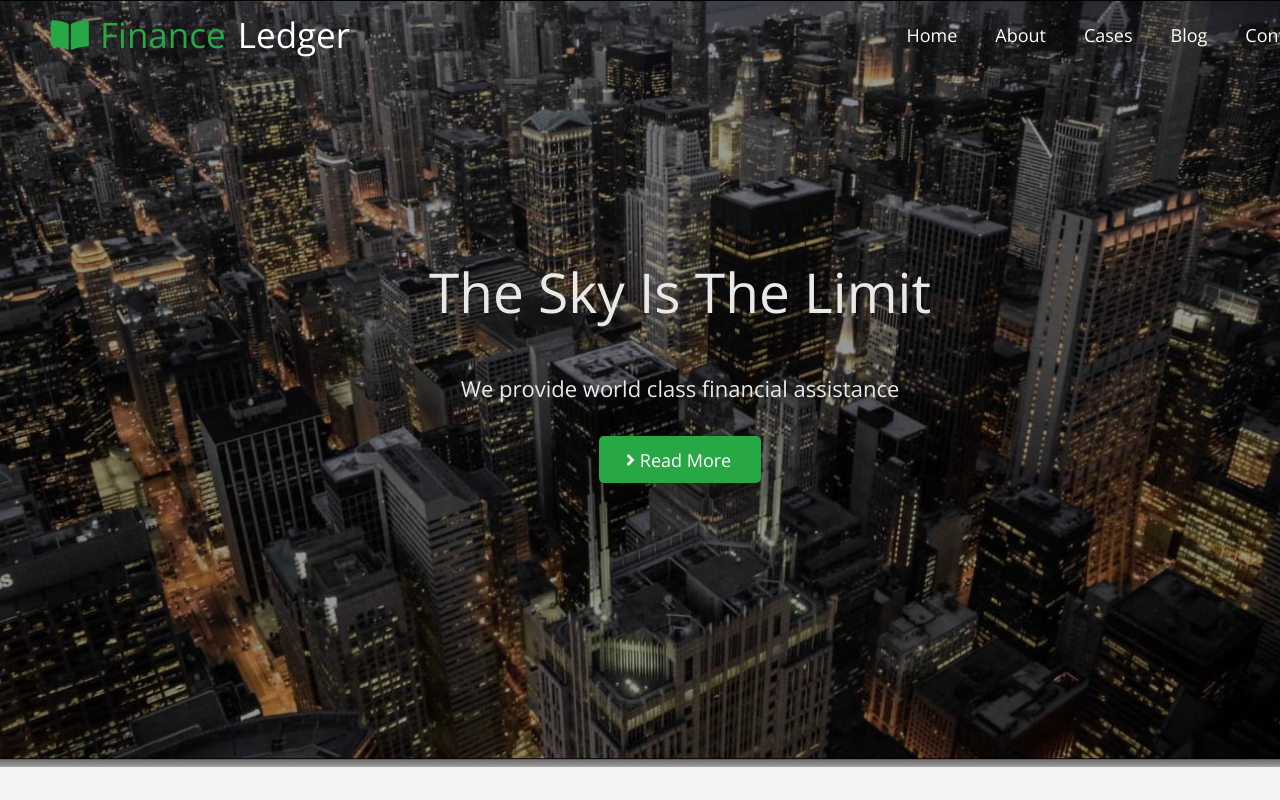
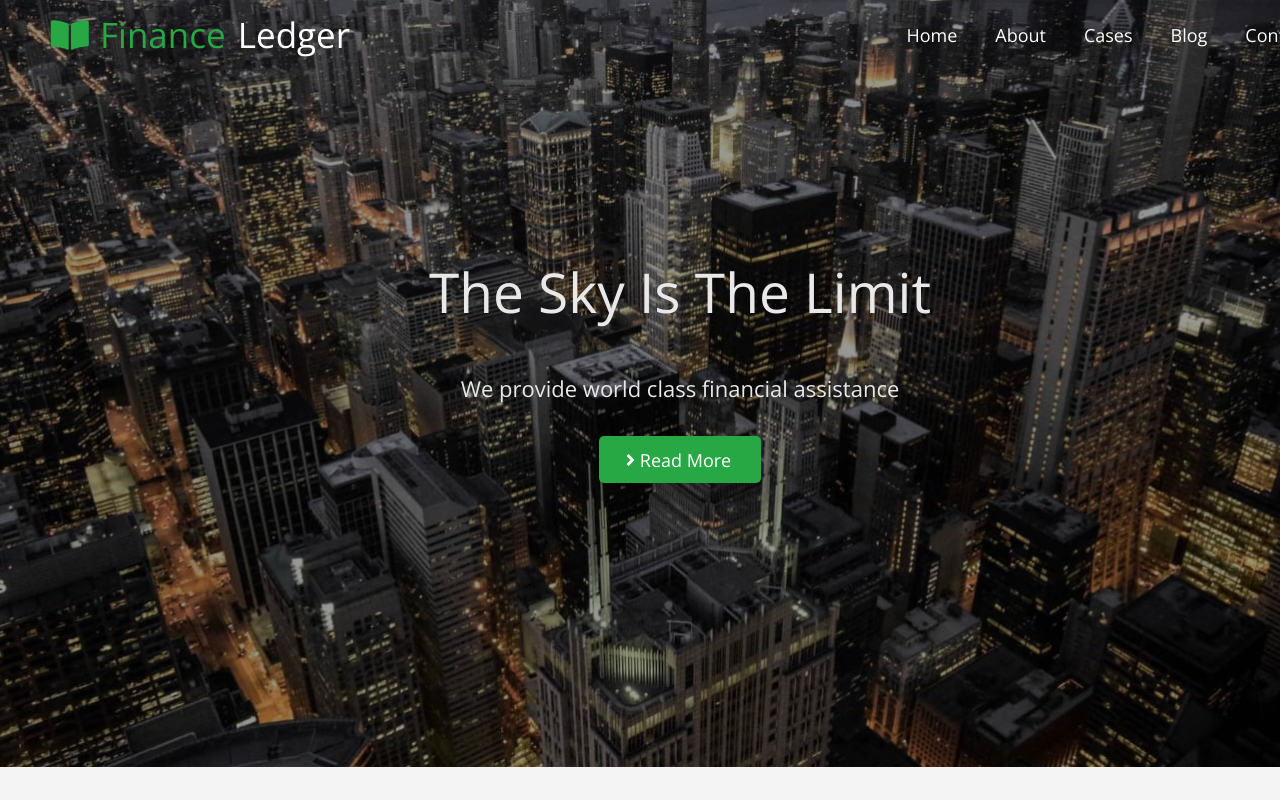
Before and after one commit to VictoriaYotka/fson-72-it-geniuses, a plain HTML site: page index.html in a window 1280 px wide. Shown: the top 800 px of the page. Drawn offline with nearby package versions, Linux system fonts and the light colour scheme.

Commit message:
fix hero bg

```diff
--- a/css/styles.css
+++ b/css/styles.css
@@ -152,7 +152,7 @@ button {
       rgba(0, 0, 0, 0.4),
       rgba(0, 0, 0, 0.4)
     ),
-    url('../images/hero-bg.jpg');
+    url('../images/hero/hero-bg.jpg');
   background-repeat: no-repeat;
   background-size: cover;
   background-position: center;
```
Also changed, not shown: images/hero-bg.jpg (deleted), images/hero/hero-bg.jpg (added).
